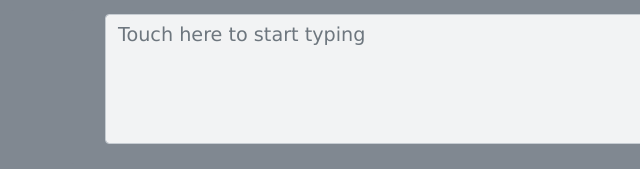
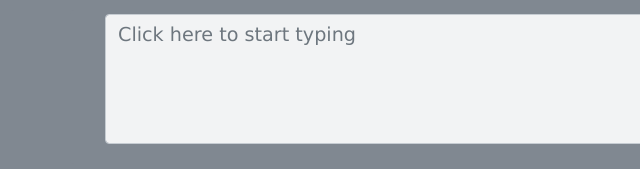
Before and after one commit to sujoy3000/TypeNow, a plain HTML site: page index.html in a window 1280 px wide. Shown: the part 240-409 px from the top of the page, 0-640 px from the left. Drawn offline with nearby package versions, Linux system fonts and the light colour scheme.

Commit message:
Update index.html

```diff
--- a/index.html
+++ b/index.html
@@ -57,7 +57,7 @@
                 <div class="container card my-2" style="border: 0px; background-color: #808891 ;">
                     <div class="card-body py-1">
                         <div class="form-group">
-                            <textarea class="form-control" maxlength="304" oninput="textFunc()" id="userText" rows="4" placeholder="Touch here to start typing"></textarea>
+                            <textarea class="form-control" maxlength="304" oninput="textFunc()" id="userText" rows="4" placeholder="Click here to start typing"></textarea>
                         </div>
                     </div>
                 </div>
```
